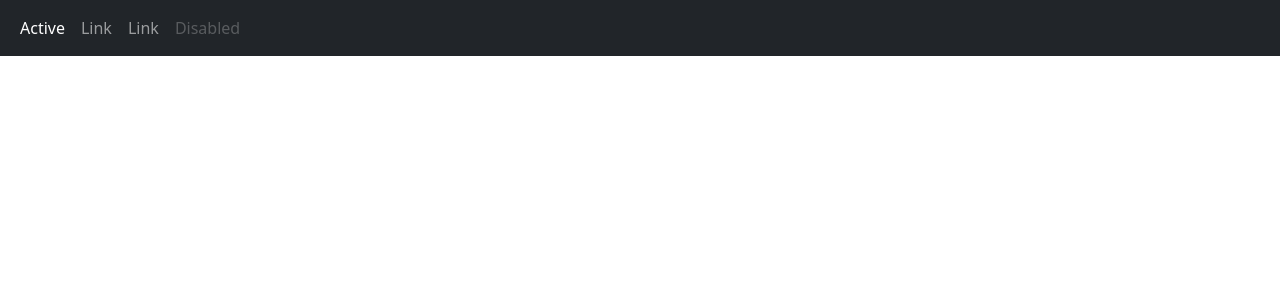
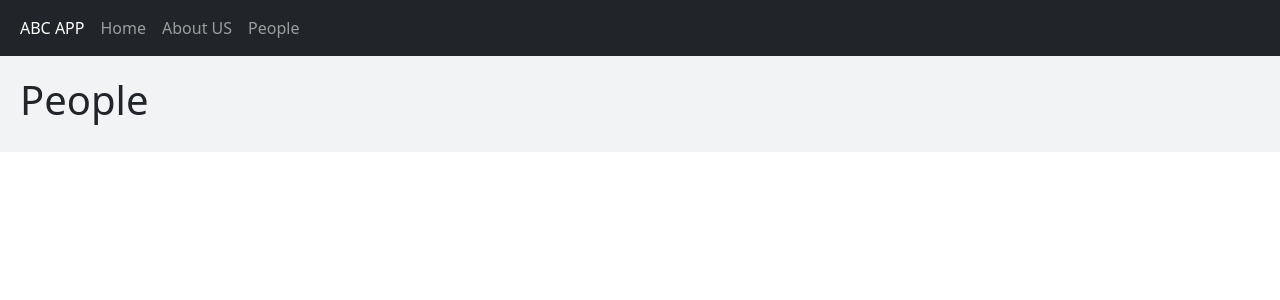
Before and after one commit to vinodh1988/react-route-saga, a React (Create React App) app: page /people in a window 1280 px wide. Shown: the top 300 px of the page. Built offline with nearby package versions, Linux system fonts and the light colour scheme.

Commit message:
routing-complete

```diff
--- a/src/App.tsx
+++ b/src/App.tsx
@@ -1,27 +1,31 @@
 
+import {BrowserRouter as Router,Link} from 'react-router-dom'
+import RouterHome from './ReactComponents/RouteHome'
 
 const App=()=>{
    return(
+  <Router>
      <div><nav className="navbar navbar-expand-sm bg-dark navbar-dark">
      <div className="container-fluid">
        <ul className="navbar-nav">
          <li className="nav-item">
-           <a className="nav-link active" href="#">Active</a>
+           <Link className="nav-link active" to="/">ABC APP</Link>
          </li>
          <li className="nav-item">
-           <a className="nav-link" href="#">Link</a>
+           <Link className="nav-link" to="/">Home</Link>
          </li>
          <li className="nav-item">
-           <a className="nav-link" href="#">Link</a>
+           <Link className="nav-link" to="/about-us">About US</Link>
          </li>
          <li className="nav-item">
-           <a className="nav-link disabled" href="#">Disabled</a>
+           <Link className="nav-link " to="/people">People</Link>
          </li>
        </ul>
      </div>
    </nav>
-
+   <RouterHome></RouterHome>
      </div>
+    </Router>
    )
 }
 
--- /dev/null
+++ b/src/ReactComponents/About.tsx
@@ -0,0 +1,9 @@
+
+
+const About=()=>{
+    return(
+        <h1>About</h1>
+    )
+}
+
+export default About
--- /dev/null
+++ b/src/ReactComponents/Home.tsx
@@ -0,0 +1,9 @@
+
+
+const Home=()=>{
+    return(
+        <h1>Home</h1>
+    )
+}
+
+export default Home
--- /dev/null
+++ b/src/ReactComponents/People.tsx
@@ -0,0 +1,9 @@
+
+
+const People=()=>{
+    return(
+        <h1>People</h1>
+    )
+}
+
+export default People
--- /dev/null
+++ b/src/ReactComponents/RouteHome.tsx
@@ -0,0 +1,17 @@
+
+import {Route} from 'react-router-dom'
+import About from './About'
+import Home from './Home'
+import People from './People'
+
+const RouterHome=()=>{
+    return(
+    <div style={{padding: "20px",backgroundColor: "#F2F3F4"}}>
+       <Route path="/" exact component={Home}></Route>
+       <Route path="/about-us" component={About}></Route>
+       <Route path="/people" component={People}></Route>
+    </div>
+    )
+}
+
+export default RouterHome
```
